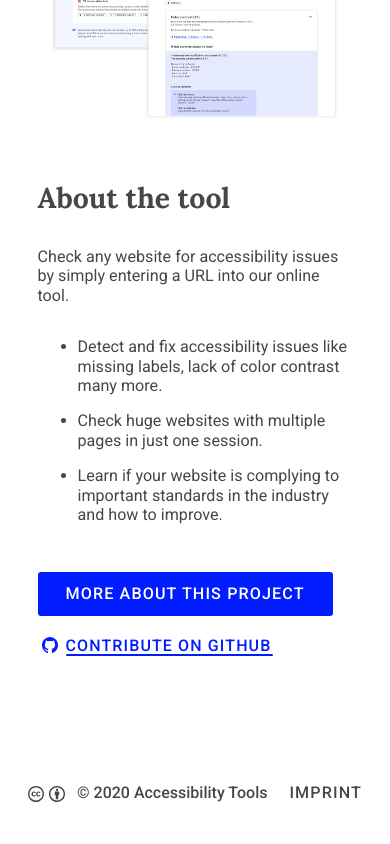
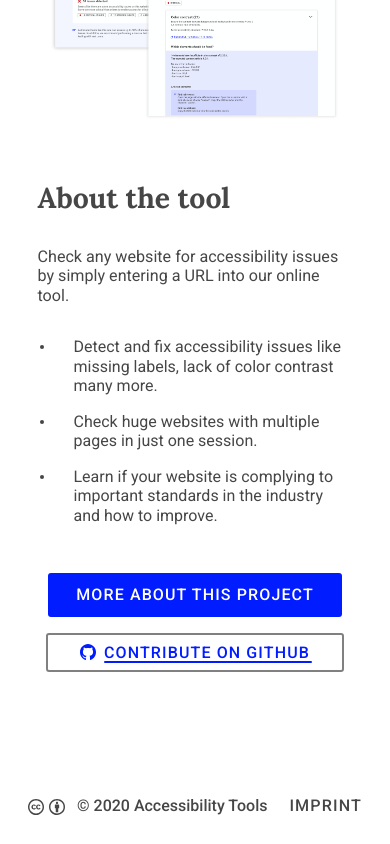
Before and after one commit to accessibility-tools/website, a Next.js app in the folder packages/client/: page /checker in a window 390 px wide. Shown: the part 1325-2169 px from the top of the page. Built offline with nearby package versions, Linux system fonts and the light colour scheme.

Commit message:
fix(Mobile: checker bottom) change to stylizations of bottom of page
change for /checker page on mobile. Changing the github link to a
button, changed text formatting

```diff
--- /dev/null
+++ b/packages/client/src/components/layout-components/MobileCenter.tsx
@@ -0,0 +1,18 @@
+
+import styled from 'styled-components';
+
+const MobileCenter = styled.div`
+@media (max-width: 800px){
+    box-sizing: content-box;
+    margin-left: auto;
+    margin-right: auto;
+    text-align: center;
+
+    display: flex;
+    flex-direction: column;
+    align-items: center;
+    align-self: center;
+  }
+`;
+
+export default MobileCenter;
--- a/packages/client/src/components/tool-overview/ToolOverview.tsx
+++ b/packages/client/src/components/tool-overview/ToolOverview.tsx
@@ -4,6 +4,7 @@ import styled from 'styled-components';
 import Switcher from '../layout-components/Switcher';
 import Stack from '../layout-components/Stack';
 import Center from '../layout-components/Center';
+import MobileCenter from '../layout-components/MobileCenter';
 import CTA from '../CTA/CTA';
 import Link from '../links/Link';
 import Banner from '../banner/Banner';
@@ -26,6 +27,21 @@ const InfoWrapper = styled(Stack)`
   @media (max-width: 48rem) {
     width: 90%;
   }
+  @media (max-width:800px){
+    ul{
+      padding-left:1rem;
+    }
+    ul li {
+      list-style: disc;
+      list-style-position: outside;
+      font-size: 12px;
+      padding-left:20px
+    }
+    span {
+        font-size: 16px;
+        vertical-align: middle;
+    }
+  }
 `;
 
 const ToolImg = styled.img<IToolImg>`
@@ -37,6 +53,13 @@ const ToolLink = styled(Link)`
   font-size: 1rem;
   margin-top: 1rem;
   align-items: center;
+  border: 2px solid grey;
+  padding: .5rem 2.7rem;
+  width: fit-content;
+  @media (max-width: 800px){
+    padding: .5rem 2.0rem;
+  }
+
 `;
 
 const ToolOverview: React.FC<IToolOverview> = ({ data, type }) => {
@@ -57,13 +80,17 @@ const ToolOverview: React.FC<IToolOverview> = ({ data, type }) => {
                 <ul>
                   {details.map(
                     (detail: string, index: number): React.ReactNode => (
-                      <li key={`${id} detail ${index}`}>{detail}</li>
+                      <li key={`${id} detail ${index}`}>
+                        <span>{detail}</span>
+                      </li>
                     )
                   )}
                 </ul>
               )}
+              <MobileCenter>
               {Object.keys(ctaData).length !== 0 && <CTA {...ctaData} />}
               {Object.keys(linkData).length !== 0 && <ToolLink {...linkData} />}
+              </MobileCenter>
             </InfoWrapper>
           </Center>
         </div>
```
